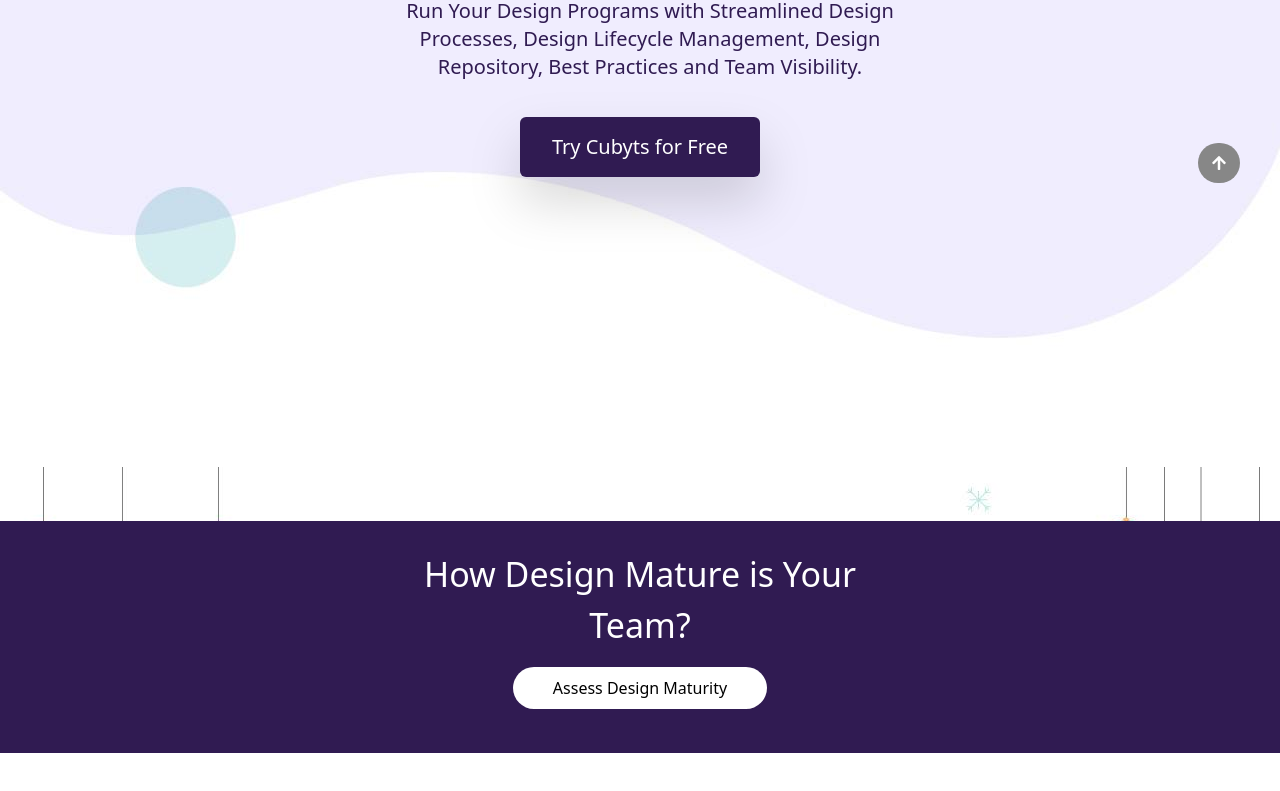
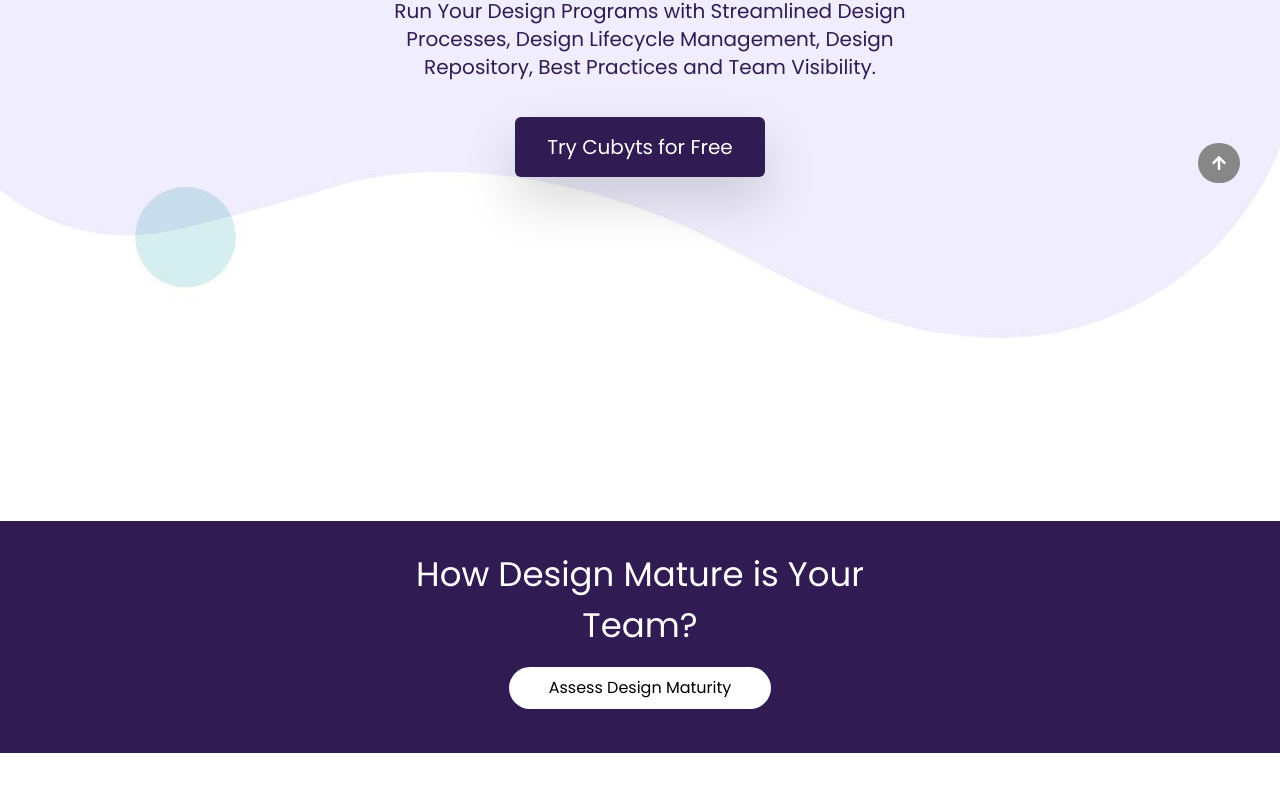
Before and after one commit to VinayakBahirat/Cubyts, a website: page index.html in a window 1280 px wide. Shown: the part 587-1378 px from the top of the page. Drawn offline with Linux system fonts and the light colour scheme.

Commit message:
first commit

```diff
--- a/index.html
+++ b/index.html
@@ -9,7 +9,7 @@
     <link rel="stylesheet" href="./dist/output.css">
     <link rel="icon" type="image/x-icon" href="images/Favicon.png" >
 </head>
-    <body class="garamond">
+    <body class="font-poppins">
         <!--header section start -->
             <header class="fixed w-full top-0 bg-white drop-shadow-xl z-20">
                         <nav>
@@ -106,8 +106,8 @@
             </button>
         <!--buttun fixed start-->
         <!--deliver section start-->
-            <section class="md:bg-center" style="background-image: url('images/bg-main-img.jpg');">
-                <div class="md:py-[320px] pt-[150px] pb-[50px] px-5 md:px-0 w-full md:w-[40%] mx-auto text-[#301b52] text-center">
+            <section class="md:bg-center bg-no-repeat" style="background-image: url('images/bg-main-img.jpg');">
+                <div class="md:py-[320px] pt-[150px] pb-[50px] px-5 md:px-0 w-full md:w-[44%] mx-auto text-[#301b52] text-center">
                     <h1 class="text-[40px] font-bold md:text-[42px] ">
                         Deliver Exceptional Design-led
                         <Span class="md:block md:pl-5 mt-0">
--- a/input.css
+++ b/input.css
@@ -1,3 +1,5 @@
+
+@import url('https://fonts.googleapis.com/css2?family=Poppins:wght@400;600;700&display=swap');
 @tailwind base;
 @tailwind components;
 @tailwind utilities;
--- a/tailwind.config.js
+++ b/tailwind.config.js
@@ -3,11 +3,11 @@
   content: ['./*.html'],
   theme: {
     extend: {
+      fontFamily :{
+        poppins :"'Poppins', sans-serif "
+      }
+    },
 
-    },
-    fontfamily: {
-      garamond:['EB Garamond', 'serif']
-    }
   },
   plugins: [],
 }
```
Also changed, not shown: company.html (+1 -1 lines), design-system.html (+1 -1 lines), platform.html (+1 -1 lines), resources.html (+1 -1 lines), security.html (+1 -1 lines), dist/output.css.
